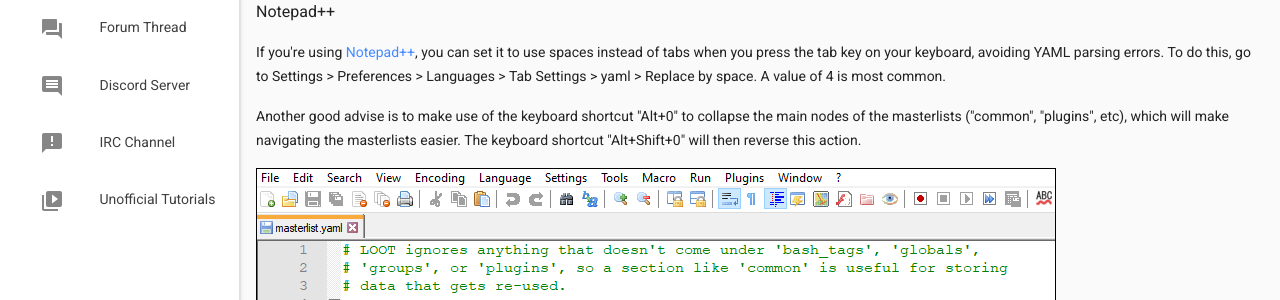
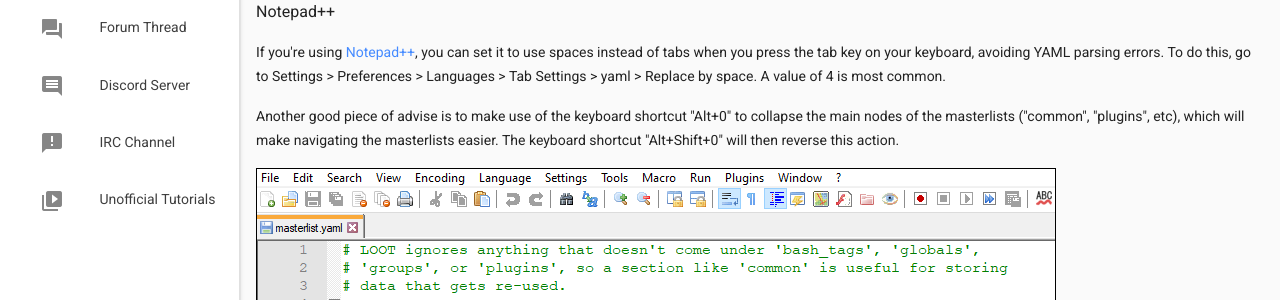
Before and after one commit to loot/loot.github.io, a Jekyll site: the page built from docs/contributing/Masterlist-Editing.html, in a window 1280 px wide. Shown: the part 424-724 px from the top of the page. Built offline with Jekyll 4.4.1, drawn with Linux system fonts in a browser that asks for light colours; nearby versions of some CDN libraries; some of the changed lines change nothing that is shown.

Commit message:
Revising the grammar

```diff
--- a/docs/contributing/Masterlist-Editing.html
+++ b/docs/contributing/Masterlist-Editing.html
@@ -19,7 +19,7 @@
 <h4>Notepad++</h4>
 <p>If you're using <a href="https://notepad-plus-plus.org/">Notepad++</a>, you can set it to use spaces instead of tabs when you press the tab key on your keyboard, avoiding YAML parsing errors. To do this, go to Settings &gt; Preferences &gt; Languages &gt; Tab Settings &gt; yaml &gt; Replace by space. A value of 4 is most common.</p>
 
-<p>Another good advise is to make use of the keyboard shortcut "Alt+0" to collapse the main nodes of the masterlists ("common", "plugins", etc), which will make navigating the masterlists easier. The keyboard shortcut "Alt+Shift+0" will then reverse this action.</p>
+<p>Another good piece of advise is to make use of the keyboard shortcut "Alt+0" to collapse the main nodes of the masterlists ("common", "plugins", etc), which will make navigating the masterlists easier. The keyboard shortcut "Alt+Shift+0" will then reverse this action.</p>
 
 <img src="../../images/Notepad.png" alt="Notepad++" width="800" height="580">
 
@@ -203,16 +203,16 @@
 
 <h4>Intentional ITMs</h4>
 
-<p>Sometimes a mod author is of the opinion, that the ITMs in a plugin are "Intentional". Since this topic is not viewed in the same way by everyone, we have a few options to handle this situation. For one, if the plugin in question also has "Deleted References" or "Deleted Navmeshes", we should continue to include the xEdit cleaning report within our masterlists. If the plugin in question <i>only</i> includes "Intentional" ITMs, we normally would still feature the xEdit cleaning report in our masterlists. But if the mod author of that plugin would prefer that those ITMs shouldn't be cleaning because of their intentional nature, we can remove the cleaning report from the masterlist and add a "#doNotClean" comment to the plugin. We will however not advise our users to not clean those plugins, not reporting these "Intentional" ITMs is the most we can offer mod authors in this situation.</p>
+<p>Sometimes a mod author is of the opinion, that the ITMs in a plugin are "Intentional". Since this topic is not viewed in the same way by everyone, we have a few options to handle this situation. For one, if the plugin in question also has "Deleted References" or "Deleted Navmeshes", we should continue to include the xEdit cleaning report within our masterlists. If the plugin in question <i>only</i> includes "Intentional" ITMs, we normally would still feature the xEdit cleaning report in our masterlists, but, if the mod author of that plugin would prefer that those ITMs weren't cleaned because of their intentional nature, we can remove the cleaning report from the masterlist and add a "#doNotClean" comment to the plugin. We will, however, not advise our users to not clean those plugins; not reporting these "Intentional" ITMs is the most we will offer mod authors in this situation.</p>
 
-<p>It is however always best to double check those plugins with the latest version of xEdit.</p>
+<p>It is, however, always best to double check those plugins with the latest version of xEdit.</p>
 
 <h3>Adding Bash Tags</h3>
 
 <p>Before adding a tag to a mod, it is recommended that you:</p>
 
 <ol>
-  <li>Check the mod in xEdit or equivalent to see if it does actually require that tag.</li>
+  <li>Check the mod in xEdit to see if it does actually require that tag.</li>
   <li>Think about the nature of the mod, is it designed so that it is OK if things get overriden, or will it malfunction if that occurs?</li>
   <li>Read the mod documentation and the mod description field in Wrye Bash to check whether the mod author has supplied any tags with it, or recommended any to be added.</li>
 </ol>
```
